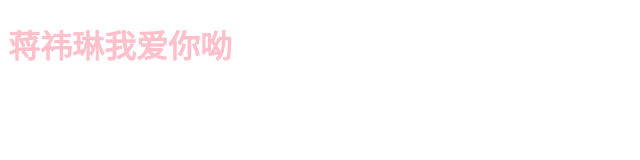
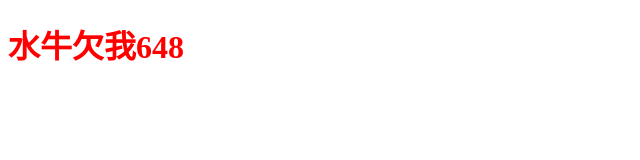
Before and after one commit to liuyidata/liuyidata.github.io, a plain HTML site: page index.html in a window 1280 px wide. Shown: the whole page, without its empty margins (0-640 px from the left). Drawn offline with Linux system fonts and the light colour scheme.

Commit message:
水牛版本

```diff
--- a/index.html
+++ b/index.html
@@ -7,6 +7,6 @@
     <title>刘闯</title>
 </head>
 <body>
-    <h1 style="color: pink;">蒋祎琳我爱你呦</h1>
+    <h1 style="color: red;">水牛欠我648</h1>
 </body>
 </html>
```
